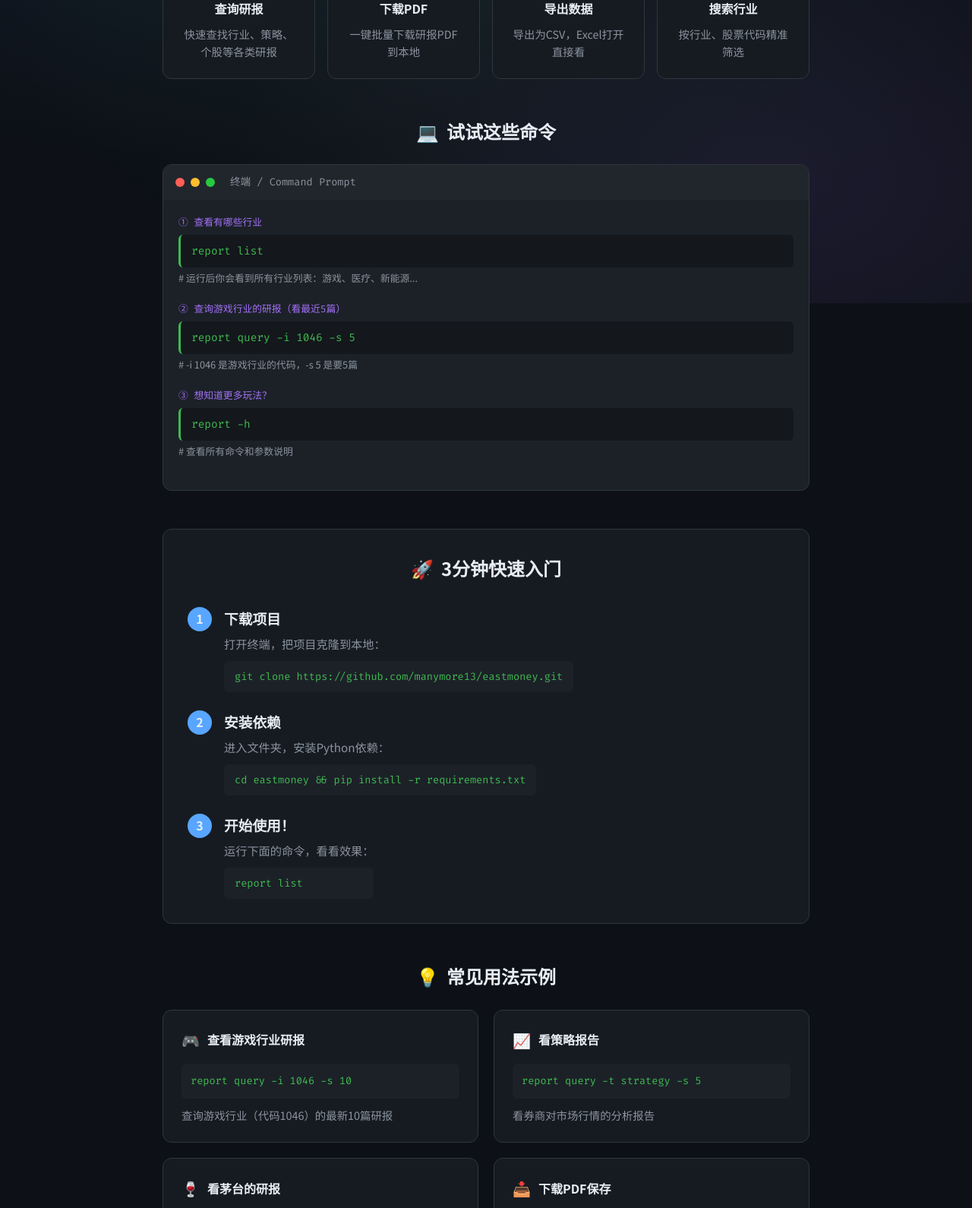
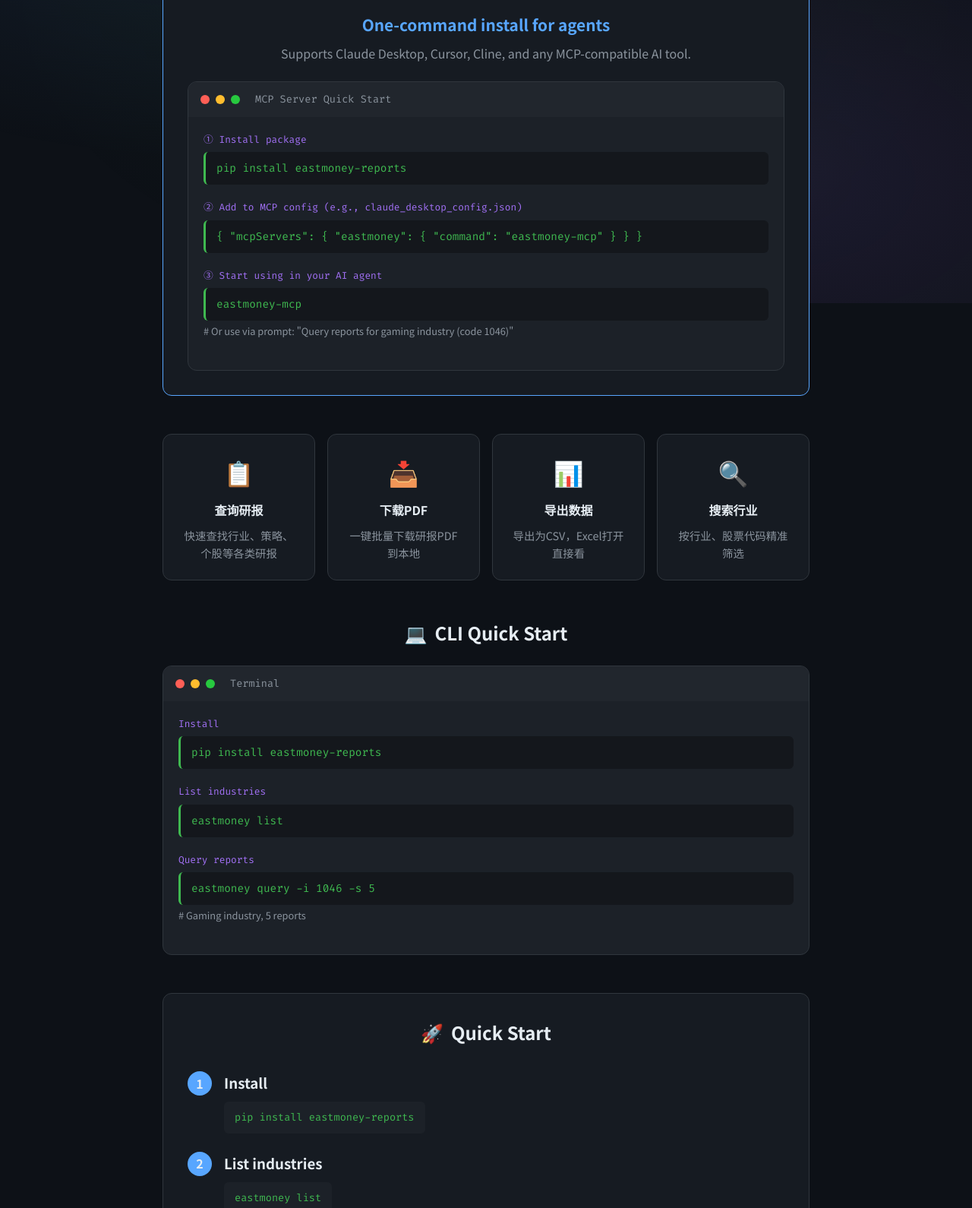
Before and after one commit to manymore13/eastmoney, a plain HTML site: page index.html in a window 1280 px wide. Shown: the part 401-1991 px from the top of the page at 76% size. Drawn offline with Linux system fonts and the light colour scheme.

Commit message:
Update index.html: prioritize MCP/Agent usage, simplify content

```diff
--- a/index.html
+++ b/index.html
@@ -124,6 +124,35 @@
             padding: 6px 14px;
             border-radius: 20px;
             font-size: 0.85rem;
+            color: var(--text-secondary);
+        }
+
+        /* Agent Section */
+        .agent-section {
+            margin: 50px 0;
+            animation: fadeIn 0.8s ease-out 0.3s both;
+        }
+
+        .agent-content {
+            background: var(--bg-secondary);
+            border: 1px solid var(--accent-blue);
+            border-radius: 12px;
+            padding: 32px;
+            margin-top: 24px;
+        }
+
+        .agent-intro {
+            text-align: center;
+            margin-bottom: 24px;
+        }
+
+        .agent-intro h3 {
+            font-size: 1.3rem;
+            margin-bottom: 8px;
+            color: var(--accent-blue);
+        }
+
+        .agent-intro p {
             color: var(--text-secondary);
         }
 
@@ -407,25 +436,64 @@
         }
     </style>
 </head>
-<body>
+    <body>
     <div class="bg-gradient"></div>
 
     <div class="container">
         <header>
             <div class="logo">
                 <div class="logo-icon">EM</div>
-                <h1>东方财富研报下载</h1>
+                <h1>Eastmoney Reports Tool</h1>
             </div>
-            <p class="tagline">命令行一键下载研报，告别手动一个个保存</p>
+            <p class="tagline">Query and download research reports via CLI & MCP</p>
 
             <div class="badges">
-                <span class="badge">🖥️ Windows</span>
-                <span class="badge">🍎 macOS</span>
-                <span class="badge">🐧 Linux</span>
-                <span class="badge">⬇️ PDF下载</span>
-                <span class="badge">📊 CSV导出</span>
+                <span class="badge">🤖 MCP Server</span>
+                <span class="badge">🖥️ CLI Tool</span>
+                <span class="badge">📥 PDF/CSV</span>
+                <span class="badge">🐍 Python</span>
             </div>
         </header>
+
+        <!-- MCP for AI Agents -->
+        <section class="agent-section">
+            <h2 class="section-title">
+                <span>🤖</span> Use with AI Agents
+            </h2>
+
+            <div class="agent-content">
+                <div class="agent-intro">
+                    <h3>One-command install for agents</h3>
+                    <p>Supports Claude Desktop, Cursor, Cline, and any MCP-compatible AI tool.</p>
+                </div>
+
+                <div class="terminal">
+                    <div class="terminal-header">
+                        <span class="terminal-dot dot-red"></span>
+                        <span class="terminal-dot dot-yellow"></span>
+                        <span class="terminal-dot dot-green"></span>
+                        <span class="terminal-title">MCP Server Quick Start</span>
+                    </div>
+                    <div class="terminal-body">
+                        <div class="command-block">
+                            <div class="command-label">① Install package</div>
+                            <div class="command">pip install eastmoney-reports</div>
+                        </div>
+
+                        <div class="command-block">
+                            <div class="command-label">② Add to MCP config (e.g., claude_desktop_config.json)</div>
+                            <div class="command">{ "mcpServers": { "eastmoney": { "command": "eastmoney-mcp" } } }</div>
+                        </div>
+
+                        <div class="command-block">
+                            <div class="command-label">③ Start using in your AI agent</div>
+                            <div class="command">eastmoney-mcp</div>
+                            <div class="command-comment"># Or use via prompt: "Query reports for gaming industry (code 1046)"</div>
+                        </div>
+                    </div>
+                </div>
+            </div>
+        </section>
 
         <!-- 特性 -->
         <section class="features">
@@ -454,7 +522,7 @@
         <!-- 终端演示 -->
         <section class="terminal-section">
             <h2 class="section-title">
-                <span>💻</span> 试试这些命令
+                <span>💻</span> CLI Quick Start
             </h2>
 
             <div class="terminal">
@@ -462,25 +530,23 @@
                     <span class="terminal-dot dot-red"></span>
                     <span class="terminal-dot dot-yellow"></span>
                     <span class="terminal-dot dot-green"></span>
-                    <span class="terminal-title">终端 / Command Prompt</span>
+                    <span class="terminal-title">Terminal</span>
                 </div>
                 <div class="terminal-body">
                     <div class="command-block">
-                        <div class="command-label">① 查看有哪些行业</div>
-                        <div class="command">report list</div>
-                        <div class="command-comment"># 运行后你会看到所有行业列表：游戏、医疗、新能源...</div>
+                        <div class="command-label">Install</div>
+                        <div class="command">pip install eastmoney-reports</div>
                     </div>
 
                     <div class="command-block">
-                        <div class="command-label">② 查询游戏行业的研报（看最近5篇）</div>
-                        <div class="command">report query -i 1046 -s 5</div>
-                        <div class="command-comment"># -i 1046 是游戏行业的代码，-s 5 是要5篇</div>
+                        <div class="command-label">List industries</div>
+                        <div class="command">eastmoney list</div>
                     </div>
 
                     <div class="command-block">
-                        <div class="command-label">③ 想知道更多玩法？</div>
-                        <div class="command">report -h</div>
-                        <div class="command-comment"># 查看所有命令和参数说明</div>
+                        <div class="command-label">Query reports</div>
+                        <div class="command">eastmoney query -i 1046 -s 5</div>
+                        <div class="command-comment"># Gaming industry, 5 reports</div>
                     </div>
                 </div>
             </div>
@@ -489,33 +555,30 @@
         <!-- 快速入门 -->
         <section class="quickstart">
             <h2 class="section-title" style="margin-bottom: 32px;">
-                <span>🚀</span> 3分钟快速入门
+                <span>🚀</span> Quick Start
             </h2>
 
             <div class="step">
                 <div class="step-number">1</div>
                 <div class="step-content">
-                    <h3>下载项目</h3>
-                    <p>打开终端，把项目克隆到本地：</p>
-                    <div class="step-code">git clone https://github.com/manymore13/eastmoney.git</div>
+                    <h3>Install</h3>
+                    <div class="step-code">pip install eastmoney-reports</div>
                 </div>
             </div>
 
             <div class="step">
                 <div class="step-number">2</div>
                 <div class="step-content">
-                    <h3>安装依赖</h3>
-                    <p>进入文件夹，安装Python依赖：</p>
-                    <div class="step-code">cd eastmoney && pip install -r requirements.txt</div>
+                    <h3>List industries</h3>
+                    <div class="step-code">eastmoney list</div>
                 </div>
             </div>
 
             <div class="step">
                 <div class="step-number">3</div>
                 <div class="step-content">
-                    <h3>开始使用！</h3>
-                    <p>运行下面的命令，看看效果：</p>
-                    <div class="step-code">report list</div>
+                    <h3>Query reports</h3>
+                    <div class="step-code">eastmoney query -i 1046 -s 5</div>
                 </div>
             </div>
         </section>
@@ -523,56 +586,36 @@
         <!-- 常见场景 -->
         <section class="usecases">
             <h2 class="section-title">
-                <span>💡</span> 常见用法示例
+                <span>💡</span> Examples
             </h2>
 
             <div class="usecase-grid">
                 <div class="usecase-card">
                     <div class="usecase-title">
-                        <span class="icon">🎮</span> 查看游戏行业研报
+                        <span class="icon">🎮</span> Gaming Reports
                     </div>
-                    <div class="usecase-command">report query -i 1046 -s 10</div>
-                    <div class="usecase-desc">查询游戏行业（代码1046）的最新10篇研报</div>
+                    <div class="usecase-command">eastmoney query -i 1046 -s 10</div>
                 </div>
 
                 <div class="usecase-card">
                     <div class="usecase-title">
-                        <span class="icon">📈</span> 看策略报告
+                        <span class="icon">📈</span> Strategy Reports
                     </div>
-                    <div class="usecase-command">report query -t strategy -s 5</div>
-                    <div class="usecase-desc">看券商对市场行情的分析报告</div>
+                    <div class="usecase-command">eastmoney query -t strategy -s 5</div>
                 </div>
 
                 <div class="usecase-card">
                     <div class="usecase-title">
-                        <span class="icon">🍷</span> 看茅台的研报
+                        <span class="icon">🍷</span> Stock Reports
                     </div>
-                    <div class="usecase-command">report query -t stock -c 600519</div>
-                    <div class="usecase-desc">查询贵州茅台（600519）的个股研报</div>
+                    <div class="usecase-command">eastmoney query -t stock -c 600519</div>
                 </div>
 
                 <div class="usecase-card">
                     <div class="usecase-title">
-                        <span class="icon">📥</span> 下载PDF保存
+                        <span class="icon">📥</span> Download PDF
                     </div>
-                    <div class="usecase-command">report download -i 1046 -s 3 -o ./reports</div>
-                    <div class="usecase-desc">下载游戏行业最新3篇研报的PDF</div>
-                </div>
-
-                <div class="usecase-card">
-                    <div class="usecase-title">
-                        <span class="icon">📊</span> 导出到Excel
-                    </div>
-                    <div class="usecase-command">report query -i 1046 --save-csv</div>
-                    <div class="usecase-desc">查询结果保存为CSV文件，可用Excel打开</div>
-                </div>
-
-                <div class="usecase-card">
-                    <div class="usecase-title">
-                        <span class="icon">🔎</span> 搜索行业
-                    </div>
-                    <div class="usecase-command">report list -s 新能源</div>
-                    <div class="usecase-desc">搜索包含"新能源"关键词的行业</div>
+                    <div class="usecase-command">eastmoney download -i 1046 -s 3 -o ./reports</div>
                 </div>
             </div>
         </section>
```
